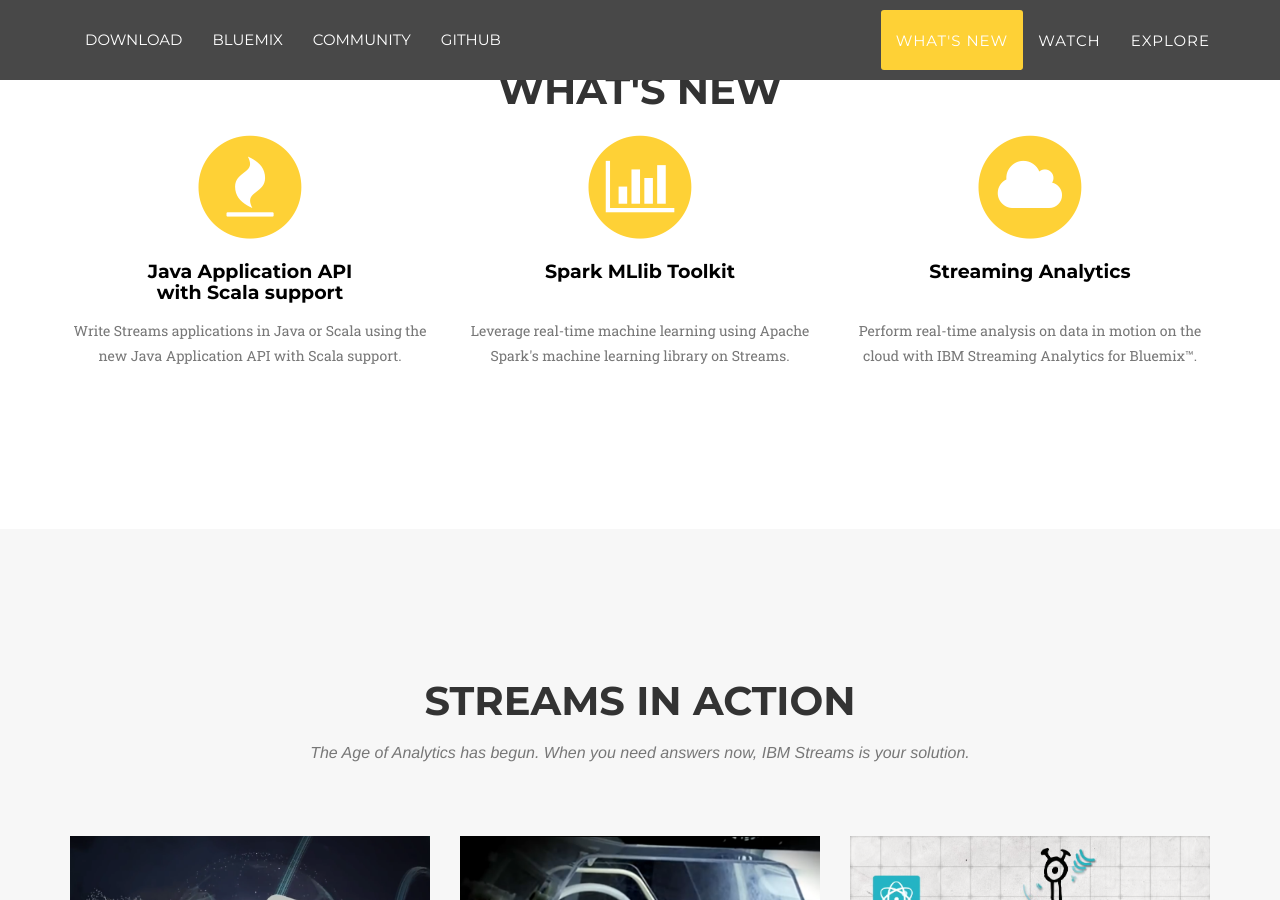
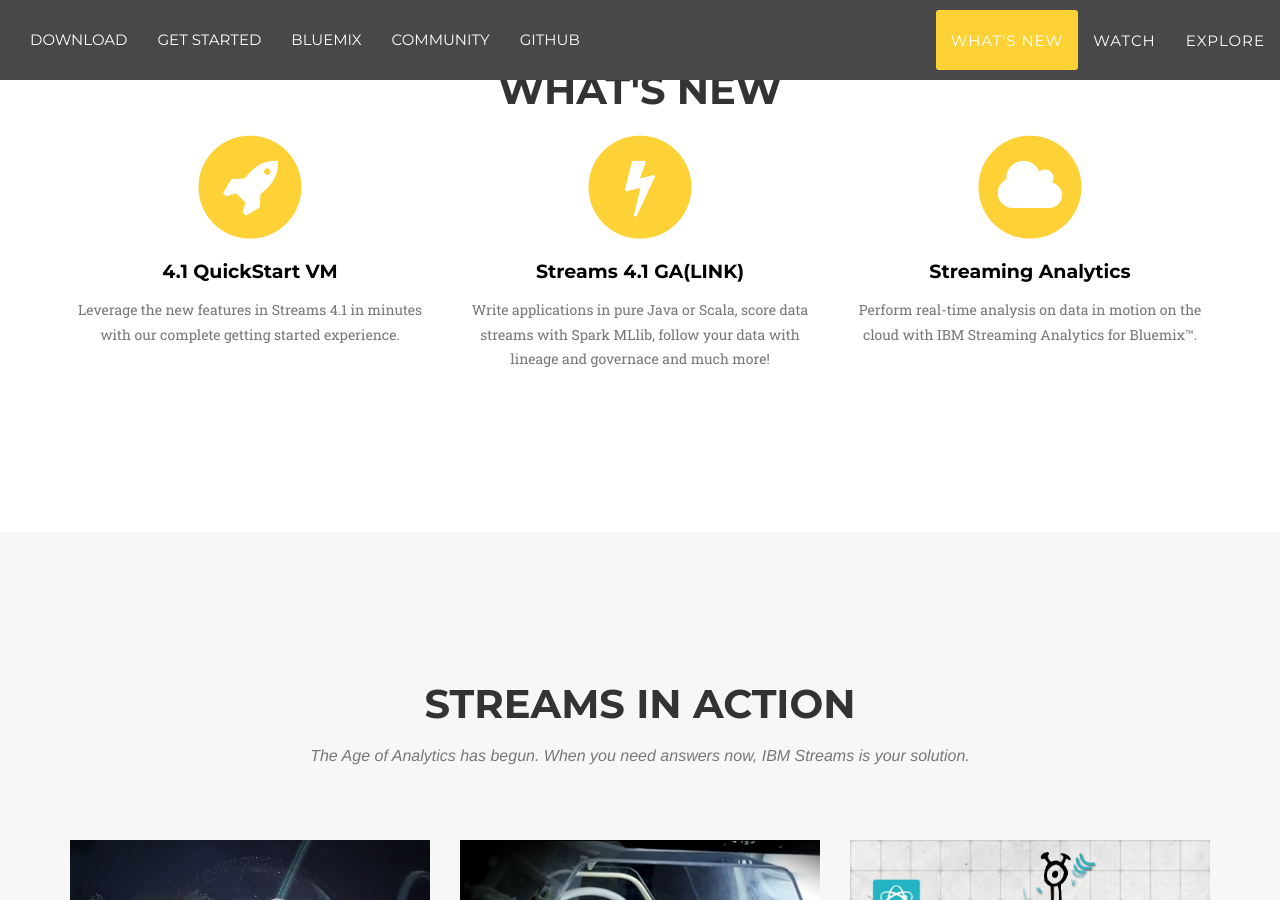
Before and after one commit to IBMStreams/IBMStreams.github.io, a Jekyll site: the page built from index.html, in a window 1280 px wide and 900 px high, scrolled down 659 px. Built offline with Jekyll 4.4.1, drawn with Linux system fonts in a browser that asks for light colours; some web fonts are replaced.

Commit message:
Redo the changes

```diff
--- a/_config.yml
+++ b/_config.yml
@@ -26,4 +26,4 @@
 permalink: pretty
 detach:  false
 port:    4000
-host:    10.6.24.143
+host:    127.0.0.1
--- a/_includes/header.html
+++ b/_includes/header.html
@@ -1,6 +1,6 @@
 <!-- Navigation -->
     <nav class="navbar navbar-default navbar-fixed-top">
-        <div class="container">
+        <div class="container-fluid">
             <!-- Brand and toggle get grouped for better mobile display -->
             <div class="navbar-header page-scroll">
                 <button type="button" class="navbar-toggle" data-toggle="collapse" data-target="#bs-example-navbar-collapse-1">
@@ -12,6 +12,7 @@
 
                 <!--<a class="navbar-brand page-scroll navbar-secondary" href="#page-top">Home</a> -->
                 <a class="navbar-brand navbar-secondary" href="http://www-01.ibm.com/software/data/infosphere/stream-computing/trials.html">Download</a>
+                <a class="navbar-brand navbar-secondary" href="http://ibmstreams.github.io/streamsx.documentation/docs/4.1/qse-getting-started/">Get Started</a>
                 <a class="navbar-brand navbar-secondary" href="https://www.ng.bluemix.net/docs/services/StreamingAnalytics/index.html">Bluemix</a>
                 <a class="navbar-brand navbar-secondary" href="https://developer.ibm.com/streamsdev/">Community</a>
                 <a class="navbar-brand navbar-secondary" href="http://github.com/ibmstreams">GitHub</a>
--- a/_includes/whatsNew.html
+++ b/_includes/whatsNew.html
@@ -10,25 +10,25 @@
                 <div class="col-md-4">
                     <span class="fa-stack fa-4x">
                         <i class="fa fa-circle fa-stack-2x text-primary"></i>
-                        <a href="http://ibmstreams.github.io/streamsx.topology/" class="fa fa-fire fa-stack-1x fa-inverse icon" ></a>
+                        <a href="http://ibmstreams.github.io/streamsx.documentation/docs/4.1/qse-intro/" class="fa fa-rocket fa-stack-1x fa-inverse icon" ></a>
                     </span>
-                    <h4 class="service-heading"><a href="http://ibmstreams.github.io/streamsx.topology/" class="blackLink">Java Application API<br>with Scala support</a></h4>
-                    <p class="text-muted">Write Streams applications in Java or Scala using the new Java Application API with Scala support.</p>
+                    <h4 class="service-heading"><a href="http://ibmstreams.github.io/streamsx.documentation/docs/4.1/qse-intro/" class="blackLink">4.1 QuickStart VM</a></h4>
+                    <p class="text-muted">Leverage the new features in Streams 4.1 in minutes with our complete getting started experience.</p>
                 </div>
                 <div class="col-md-4">
                     <span class="fa-stack fa-4x">
                         <i class="fa fa-circle fa-stack-2x text-primary"></i>
-                        <a href="http://ibmstreams.github.io/streamsx.sparkMLLib/" class="fa fa-bar-chart-o fa-stack-1x fa-inverse icon"></a>
+                        <a href="http://ibmstreams.github.io/streamsx.sparkMLLib/" class="fa fa-flash fa-stack-1x fa-inverse icon"></a>
                     </span>
-                    <h4 class="service-heading"><a href="http://ibmstreams.github.io/streamsx.sparkMLLib/" class="blackLink">Spark MLlib Toolkit<br><br></a></h4>
-                    <p class="text-muted">Leverage real-time machine learning using Apache Spark's machine learning library on Streams.</p>
+                    <h4 class="service-heading"><a href="http://ibmstreams.github.io/streamsx.sparkMLLib/" class="blackLink">Streams 4.1 GA(LINK)<br></a></h4>
+                    <p class="text-muted">Write applications in pure Java or Scala, score data streams with Spark MLlib, follow your data with lineage and governace and much more!</p>
                 </div>
                 <div class="col-md-4">
                     <span class="fa-stack fa-4x">
                         <i class="fa fa-circle fa-stack-2x text-primary"></i>
                         <a href="#cloud" data-toggle="modal" class="fa fa-cloud fa-stack-1x fa-inverse icon"></a>
                     </span>
-                    <h4 class="service-heading"><a href="#cloud" data-toggle="modal" class="blackLink">Streaming Analytics<br><br></a></h4>
+                    <h4 class="service-heading"><a href="#cloud" data-toggle="modal" class="blackLink">Streaming Analytics<br></a></h4>
                     <p class="text-muted">Perform real-time analysis on data in motion on the cloud with IBM Streaming Analytics for Bluemix™.</p>
                 </div>
             </div>
```
Also changed, not shown: 1 other file.
